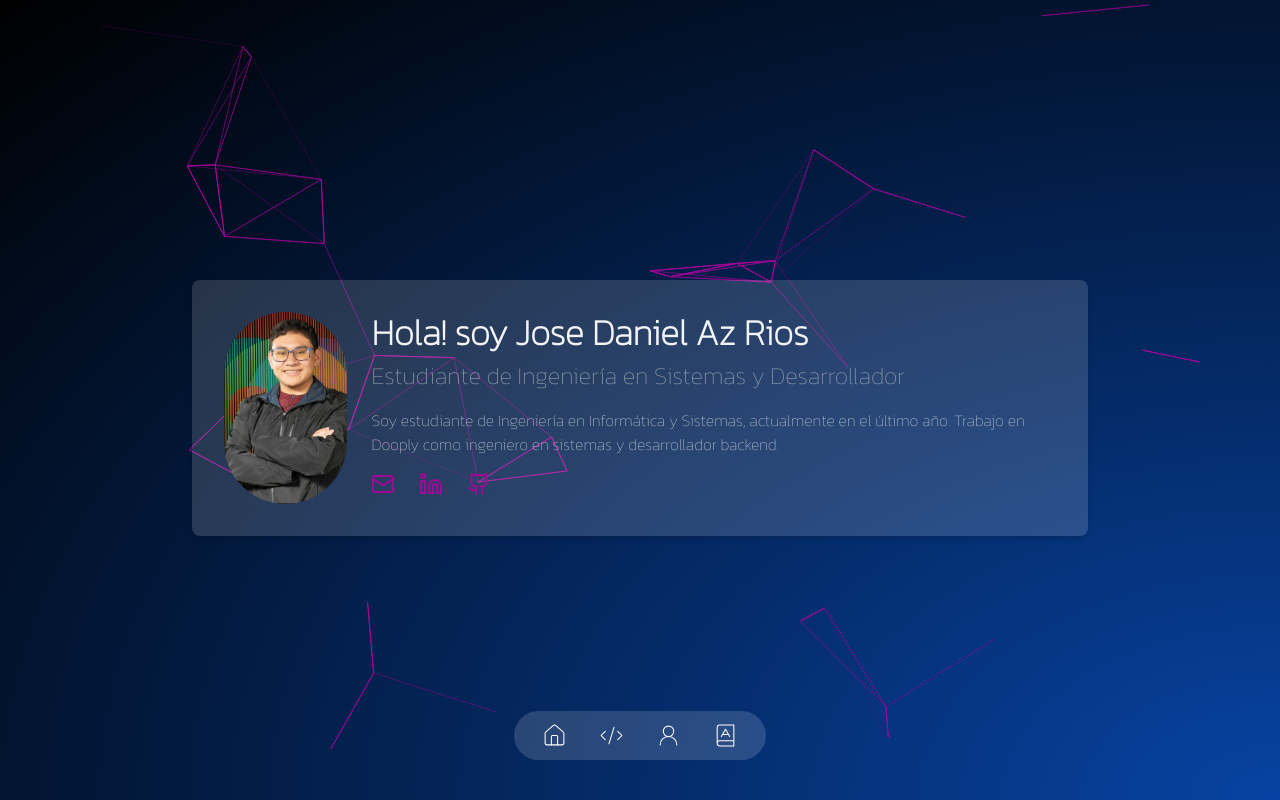
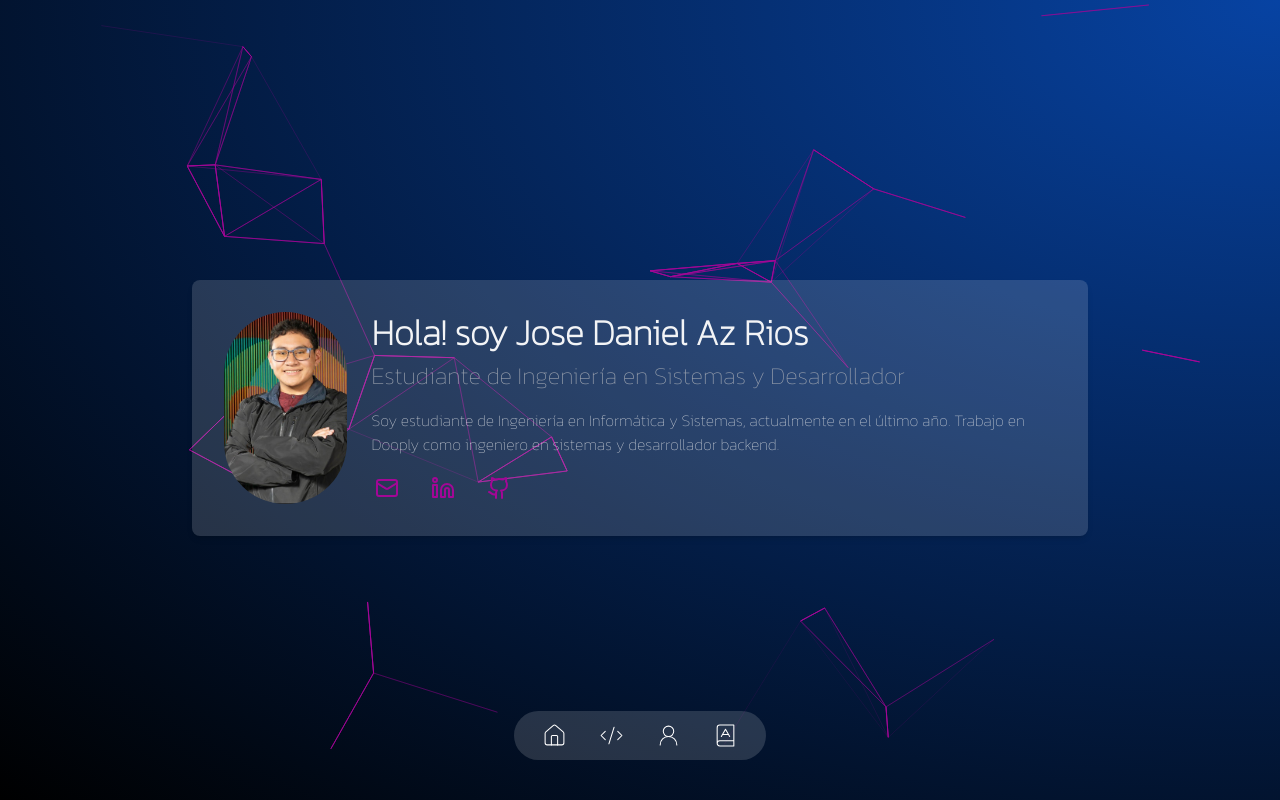
Before and after one commit to jose-az-2001/Portfolio, a Next.js app in the folder portfolio/: page / in a window 1280 px wide. Built offline with nearby package versions, Linux system fonts and the light colour scheme.

Commit message:
fixed styles

```diff
--- a/portfolio/src/app/components/ProfileCard.tsx
+++ b/portfolio/src/app/components/ProfileCard.tsx
@@ -21,13 +21,13 @@ export default function ProfileCard() {
           Soy estudiante de Ingeniería en Informática y Sistemas, actualmente en el último año. Trabajo en Dooply como ingeniero en sistemas y desarrollador backend.
         </p>
         <div className="mt-4 flex space-x-6">
-          <a href="mailto:josedanielxela@gmail.com" className="text-secondary">
+          <a href="mailto:josedanielxela@gmail.com" className="text-secondary hover:bg-secondary hover:text-white rounded-lg p-1">
             <Mail size={24} />
           </a>
-          <a href="https://www.linkedin.com/in/" className="text-secondary">
+          <a href="https://www.linkedin.com/in/" className="text-secondary hover:bg-secondary hover:text-white rounded-lg p-1">
             <Linkedin size={24} />
           </a>
-          <a href="https://github.com/jose-az-2001" className="text-secondary">
+          <a href="https://github.com/jose-az-2001" className="text-secondary hover:bg-secondary hover:text-white rounded-lg p-1">
             <Github size={24} />
           </a>
         </div>
--- a/portfolio/src/app/components/ProjectCard.tsx
+++ b/portfolio/src/app/components/ProjectCard.tsx
@@ -12,7 +12,7 @@ export default function ProjectCard({ project }: ProjectCardProps) {
       <h2 className="text-3xl font-semibold text-gray-100">{project.title}</h2>
       <p className="text-gray-300 mt-2">{project.description}</p>
       <Link href={`/my_projects/${project.id}`}>
-        <div className="text-secondary mt-4 cursor-pointer inline-block">Ver más</div>
+        <div className="text-gray-300 font-bold mt-4 cursor-pointer inline-block bg-white rounded-lg bg-opacity-25 hover:bg-secondary hover:text-white">Ver más</div>
       </Link>
     </div>
   );
--- a/portfolio/tailwind.config.ts
+++ b/portfolio/tailwind.config.ts
@@ -14,7 +14,7 @@ const config: Config = {
         lightBg: "#fafafa",
       },
       backgroundImage: {
-        'gradient-cover': "radial-gradient(at bottom right, #0743a3, #000000)",
+        'gradient-cover': "radial-gradient(at top right, #0743a3, #000000)",
       },
     },
   },
```
